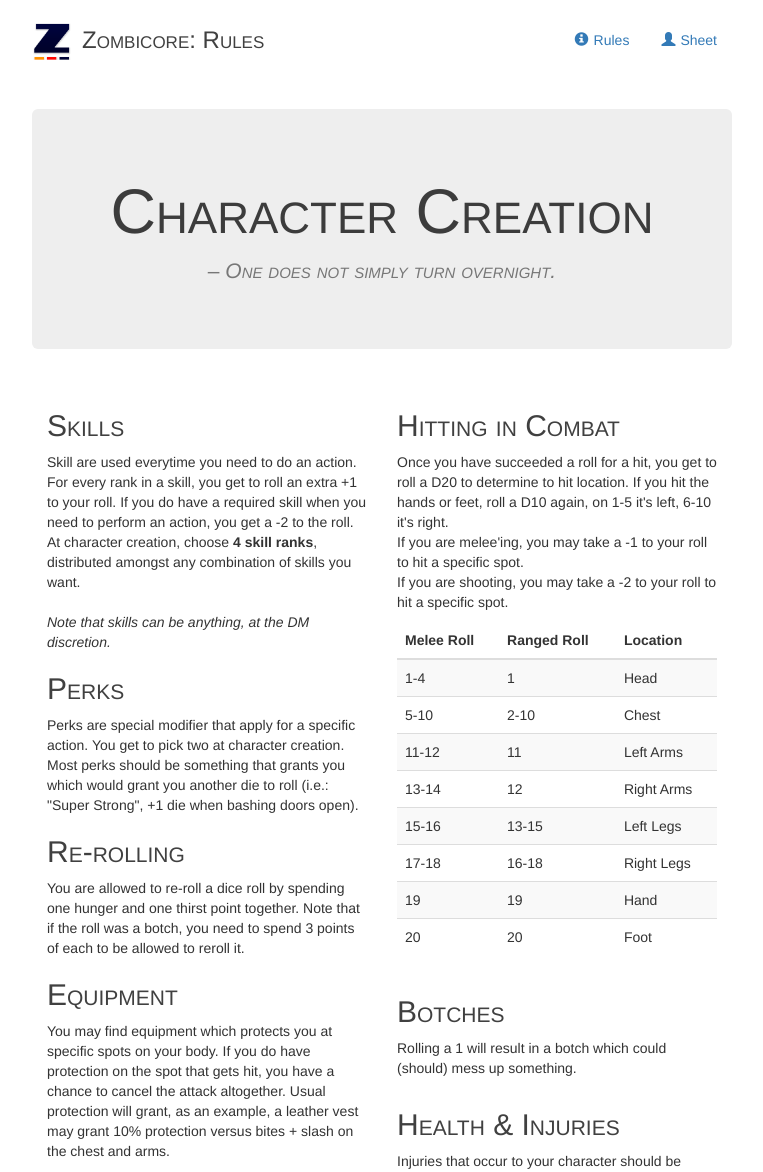
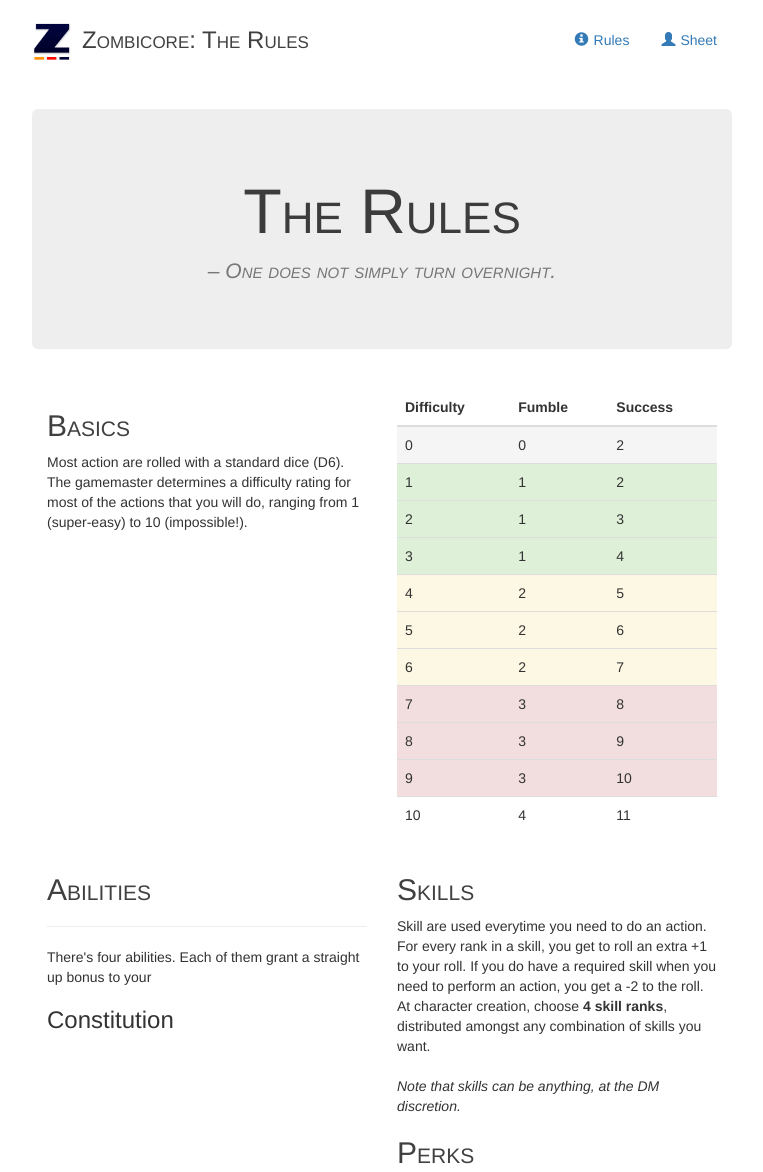
Before and after one commit to MartinFournier/zombicore, a website: page index.html in a window 1280 px wide. Shown: the top 1172 px of the page, without its empty margins (258-1021 px from the left). Drawn offline with nearby package versions, Linux system fonts and the light colour scheme; some packages are replaced by stand-ins of ours.

Commit message:
Tweaks rules page

```diff
--- a/app/css/main.css
+++ b/app/css/main.css
@@ -83,3 +83,7 @@ body {
     margin-right: 5px;
     width: 14px;
 }
+
+.table>tbody>tr.impossible>td {
+    background-color: #fff;
+}
--- a/app/js/app.js
+++ b/app/js/app.js
@@ -12,12 +12,12 @@ zombicoreApp.config(['$routeProvider',
         when('/', {
             templateUrl: 'app/partials/rules.html',
             controller: 'RulesCtrl',
-            title: 'Rules'
+            title: 'The Rules'
         }).
         when('/sheet', {
             templateUrl: 'app/partials/sheet.html',
             controller: 'SheetCtrl',
-            title: 'Sheet'
+            title: 'Character Sheet'
         }).
         otherwise({
             redirectTo: '/'
--- a/app/js/controllers.js
+++ b/app/js/controllers.js
@@ -4,6 +4,41 @@ var zombicoreControllers = angular.module('zombicore.controllers', []);
 
 zombicoreControllers.controller('RulesCtrl', ['$scope',
     function ($scope) {
+        $scope.difficulties = [0, 1, 2, 3, 4, 5, 6, 7, 8, 9, 10];
+
+        $scope.win = function (dc) {
+            if (dc === 0) return 2;
+            return dc + 1;
+        }
+
+        $scope.fumble = function (dc) {
+            if (dc === 0) {
+                return 0;
+            } else if (dc < 4) {
+                return 1;
+            } else if (dc < 7) {
+                return 2;
+            } else if (dc < 10) {
+                return 3;
+            } else {
+                return 4;
+            }
+        }
+
+        $scope.rowClass = function (dc) {
+            var fumble = $scope.fumble(dc);
+            if (fumble === 0) {
+                return 'active';
+            } else if (fumble === 1) {
+                return 'success';
+            } else if (fumble === 2) {
+                return 'warning';
+            } else if (fumble === 3) {
+                return 'danger';
+            } else {
+                return 'impossible';
+            }
+        }
     }]);
 
 zombicoreControllers.controller('SheetCtrl', ['$scope',
--- a/app/js/directives.js
+++ b/app/js/directives.js
@@ -12,28 +12,32 @@ zombicoreDirectives.directive('zcHeader', function () {
 zombicoreDirectives.directive('zcFooter', function () {
     return {
         templateUrl: 'app/partials/footer.html',
-        restrict: 'E'
+        restrict: 'E',
+        replace: true
     }
 })
 
 zombicoreDirectives.directive('zcAnalytics', function () {
     return {
         templateUrl: 'app/partials/analytics.html',
-        restrict: 'E'
+        restrict: 'E',
+        replace: true
     }
 })
 
 zombicoreDirectives.directive('zcCountTable', function () {
     return {
         templateUrl: 'app/partials/count-table.html',
-        restrict: 'E'
+        restrict: 'E',
+        replace: true
     }
 })
 
 zombicoreDirectives.directive('zcAbilitiesTable', function () {
     return {
         templateUrl: 'app/partials/abilities-table.html',
-        restrict: 'E'
+        restrict: 'E',
+        replace: true
     }
 })
 
--- a/app/partials/rules.html
+++ b/app/partials/rules.html
@@ -1,8 +1,40 @@
 <div class="jumbotron small-caps">
-    <h1><span>Character Creation</span></h1>
+    <h1><span>The Rules</span></h1>
     <p class="lead text-muted">&ndash;<em> One does not simply turn overnight.</em></p>
 </div>
 <div class="row marketing">
+    <div class="col-md-6">
+        <h2 class="small-caps">Basics</h2>
+        <p>
+            Most action are rolled with a standard dice (D6).
+            The gamemaster determines a difficulty rating for most of the actions that you will do, ranging from 1 (super-easy) to 10 (impossible!).</p>
+    </div>
+    <div class="col-md-6">
+        <table class="table table-hover">
+            <thead>
+                <tr>
+                    <th>Difficulty</th>
+                    <th>Fumble</th>
+                    <th>Success</th>
+                </tr>
+            </thead>
+            <tbody>
+                <tr ng-repeat="dc in difficulties" class="{{ rowClass(dc) }}">
+                    <td>{{ dc }}</td>
+                    <td>{{ fumble(dc) }}</td>
+                    <td>{{ win(dc) }}</td>
+                </tr>
+            </tbody>
+        </table>
+    </div>
+    <div class="col-md-6">
+        <h2 class="small-caps">Abilities</h2>
+        <hr />
+        <p>There's four abilities. Each of them grant a straight up bonus to your</p>
+        <h3>Constitution</h3>
+
+    </div>
+
     <div class="col-md-6">
         <h2 class="small-caps">Skills</h2>
         <p>
@@ -39,54 +71,7 @@
             <br />
             If you are shooting, you may take a -2 to your roll to hit a specific spot.
         </p>
-        <table class="table table-striped">
-            <thead>
-                <tr>
-                    <th>Melee Roll</th>
-                    <th>Ranged Roll</th>
-                    <th>Location</th>
-                </tr>
-            </thead>
-            <tr>
-                <td>1-4</td>
-                <td>1</td>
-                <td>Head</td>
-            </tr>
-            <tr>
-                <td>5-10</td>
-                <td>2-10</td>
-                <td>Chest</td>
-            </tr>
-            <tr>
-                <td>11-12</td>
-                <td>11</td>
-                <td>Left Arms</td>
-            </tr>
-            <tr>
-                <td>13-14</td>
-                <td>12</td>
-                <td>Right Arms</td>
-            <tr>
-                <td>15-16</td>
-                <td>13-15</td>
-                <td>Left Legs</td>
-            </tr>
-            <tr>
-                <td>17-18</td>
-                <td>16-18</td>
-                <td>Right Legs</td>
-            </tr>
-            <tr>
-                <td>19</td>
-                <td>19</td>
-                <td>Hand</td>
-            </tr>
-            <tr>
-                <td>20</td>
-                <td>20</td>
-                <td>Foot</td>
-            </tr>
-        </table>
+
     </div>
 
     <div class="col-md-6">
```
